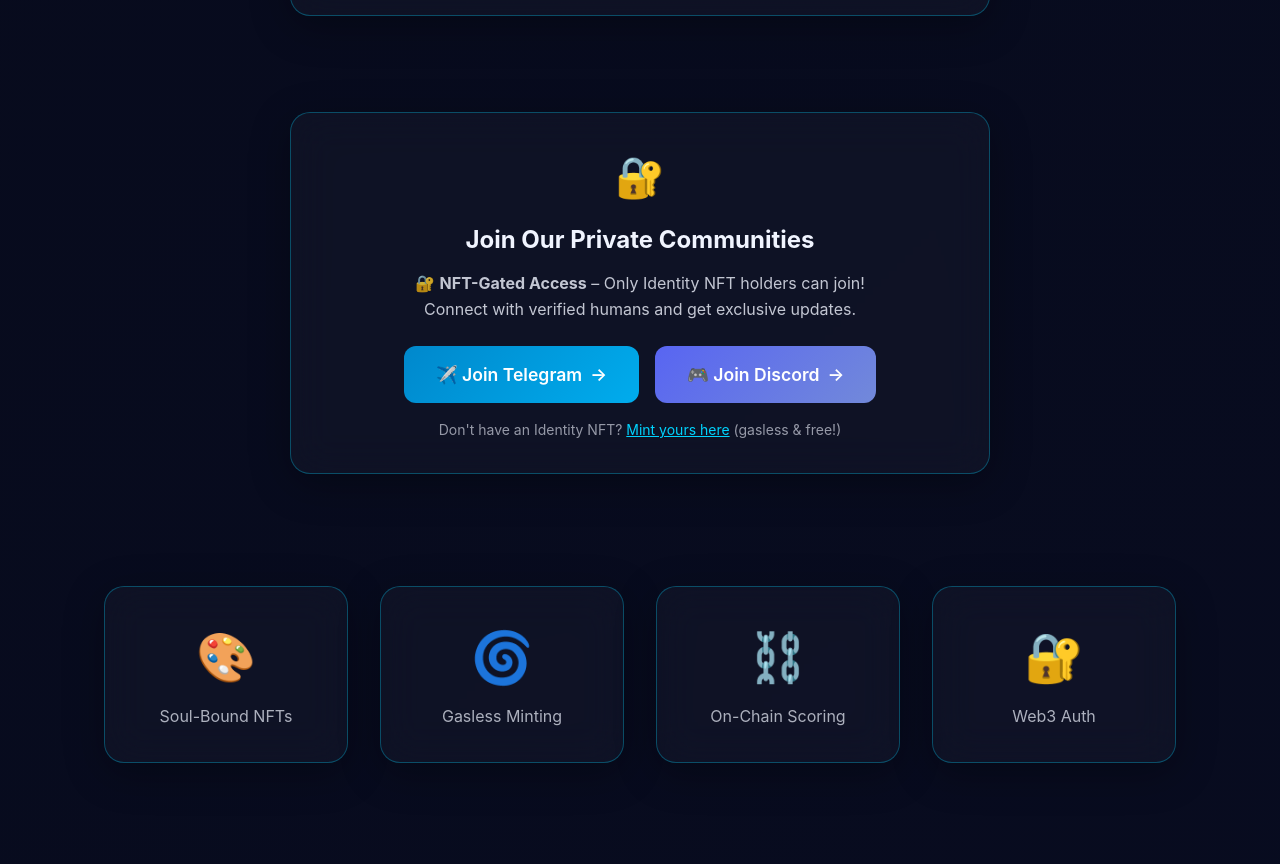
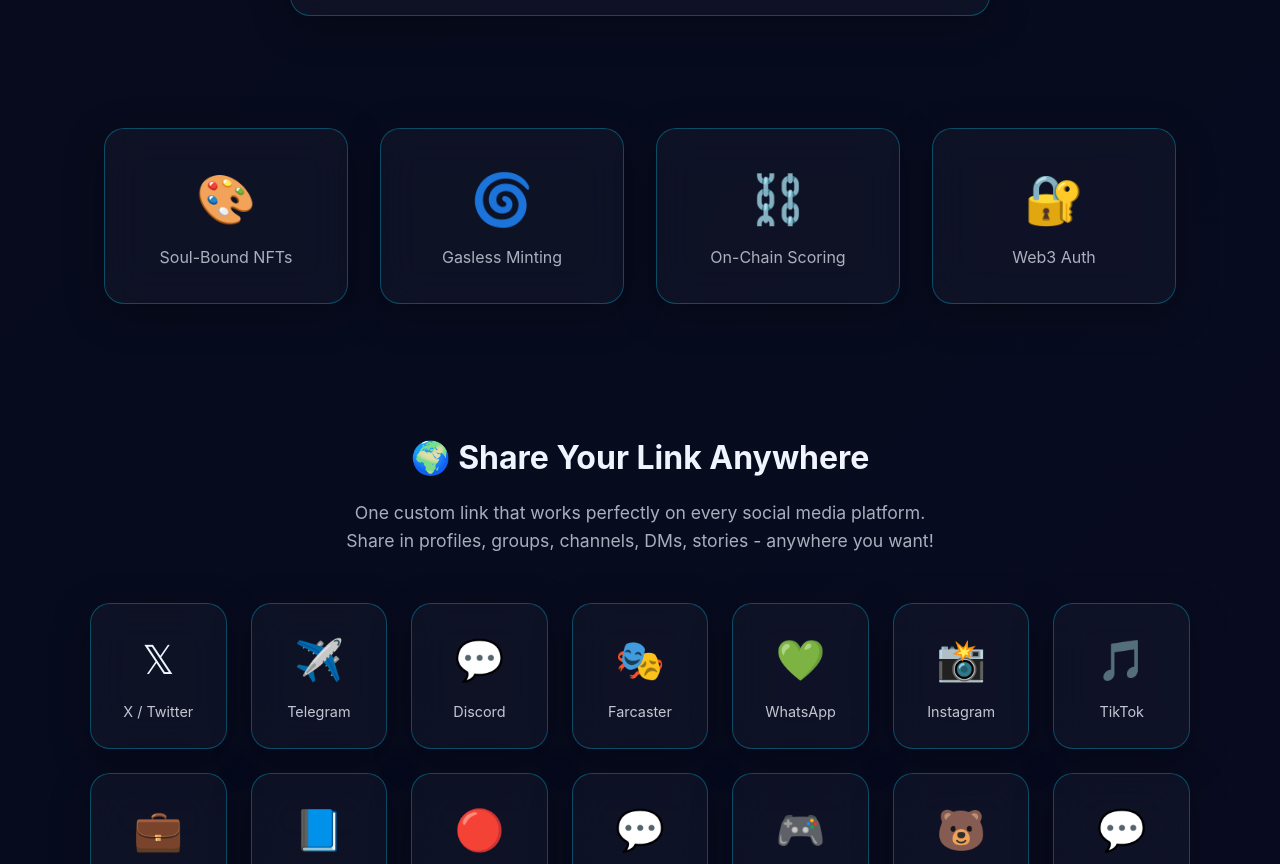
Before and after one commit to koal0308/AEraLogin-Human-and-A2A, a website: page landing.html in a window 1280 px wide. Shown: the part 9938-10802 px from the top of the page. Drawn offline with Linux system fonts and the light colour scheme; no server answers.

Commit message:
cleanup: remove retired community-gate CTA from public landing page

```diff
--- a/landing.html
+++ b/landing.html
@@ -1409,40 +1409,7 @@
         </div>
     </section>
 
-    <!-- NFT-Gated Community CTA Banner -->
-    <section style="padding: 3rem 5%;">
-        <div style="max-width: 700px; margin: 0 auto;">
-            <!-- Community Box -->
-            <div class="glow-frame" style="padding: 2rem; text-align: center;">
-                <div style="font-size: 2.5rem; margin-bottom: 0.75rem;">🔐</div>
-
-                <h3 style="font-size: 1.5rem; font-weight: 700; margin-bottom: 0.75rem; color: var(--light);">
-                    Join Our Private Communities
-                </h3>
-
-                <p style="font-size: 1rem; color: rgba(240, 244, 255, 0.8); margin-bottom: 1.5rem; line-height: 1.6;">
-                    🔐 <strong>NFT-Gated Access</strong> – Only Identity NFT holders can join!<br>
-                    Connect with verified humans and get exclusive updates.
-                </p>
-
-                <!-- Two Buttons: Telegram & Discord -->
-                <div style="display: flex; justify-content: center; gap: 1rem; flex-wrap: wrap;">
-                    <a href="https://aeralogin.com/join-telegram?owner=0x9de3772a1b2e958561d8371ee34364dcd90967ba&platform=telegram&group=-1003503827340" class="cta-button cta-primary" style="font-size: 1.1rem; padding: 0.9rem 2rem; background: linear-gradient(135deg, #0088cc, #00aced); display: inline-flex; align-items: center; gap: 0.5rem;">
-                        <span>✈️ Join Telegram</span>
-                        <span>→</span>
-                    </a>
-                    <a href="https://aeralogin.com/join-discord?owner=0x9de3772a1b2e958561d8371ee34364dcd90967ba&platform=discord&group=1443674310454542509" class="cta-button cta-primary" style="font-size: 1.1rem; padding: 0.9rem 2rem; background: linear-gradient(135deg, #5865F2, #7289da); display: inline-flex; align-items: center; gap: 0.5rem;">
-                        <span>🎮 Join Discord</span>
-                        <span>→</span>
-                    </a>
-                </div>
-
-                <p style="font-size: 0.875rem; color: rgba(240, 244, 255, 0.6); margin-top: 1rem;">
-                    Don't have an Identity NFT? <a href="/dashboard" style="color: var(--secondary); text-decoration: underline;">Mint yours here</a> (gasless & free!)
-                </p>
-            </div>
-        </div>
-    </section>
+    <!-- Historical community-gate UI removed from the frozen reference surface. -->
 
     <!-- Stats Section -->
     <section class="stats">
```
